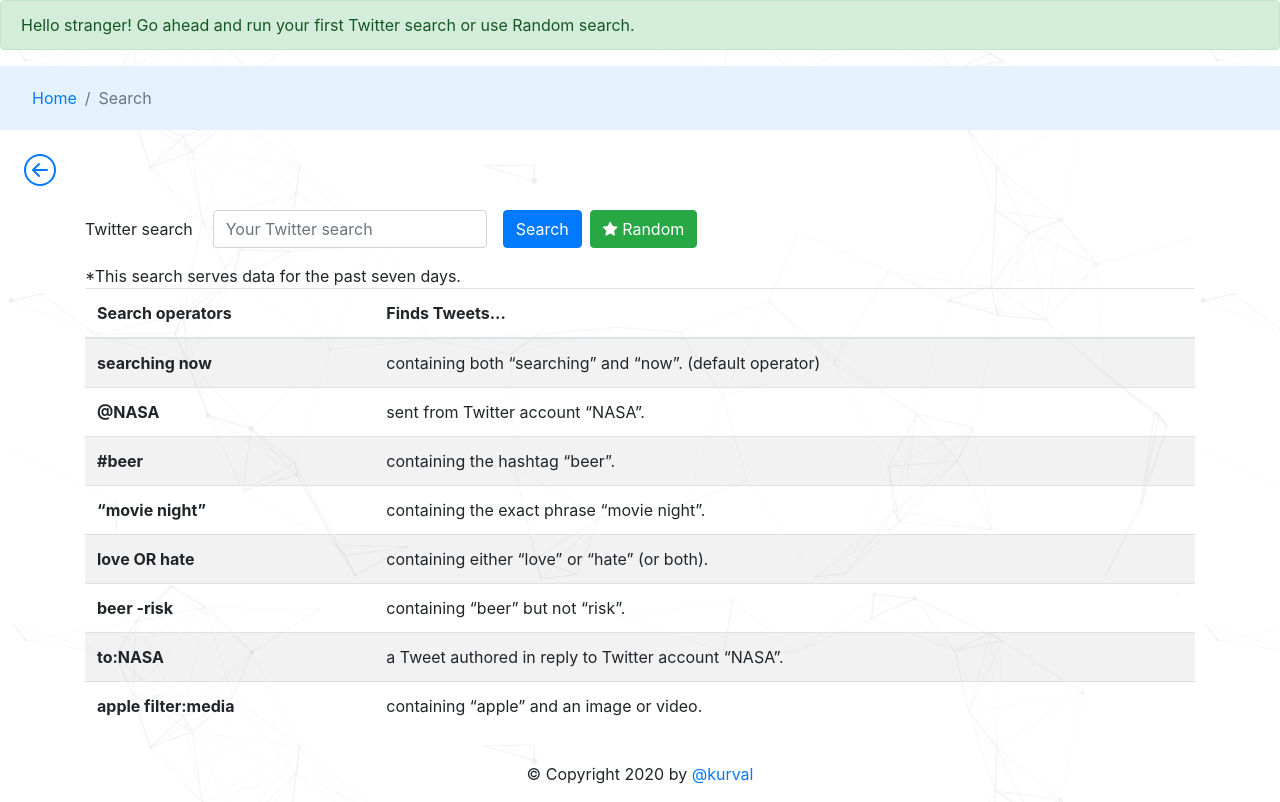
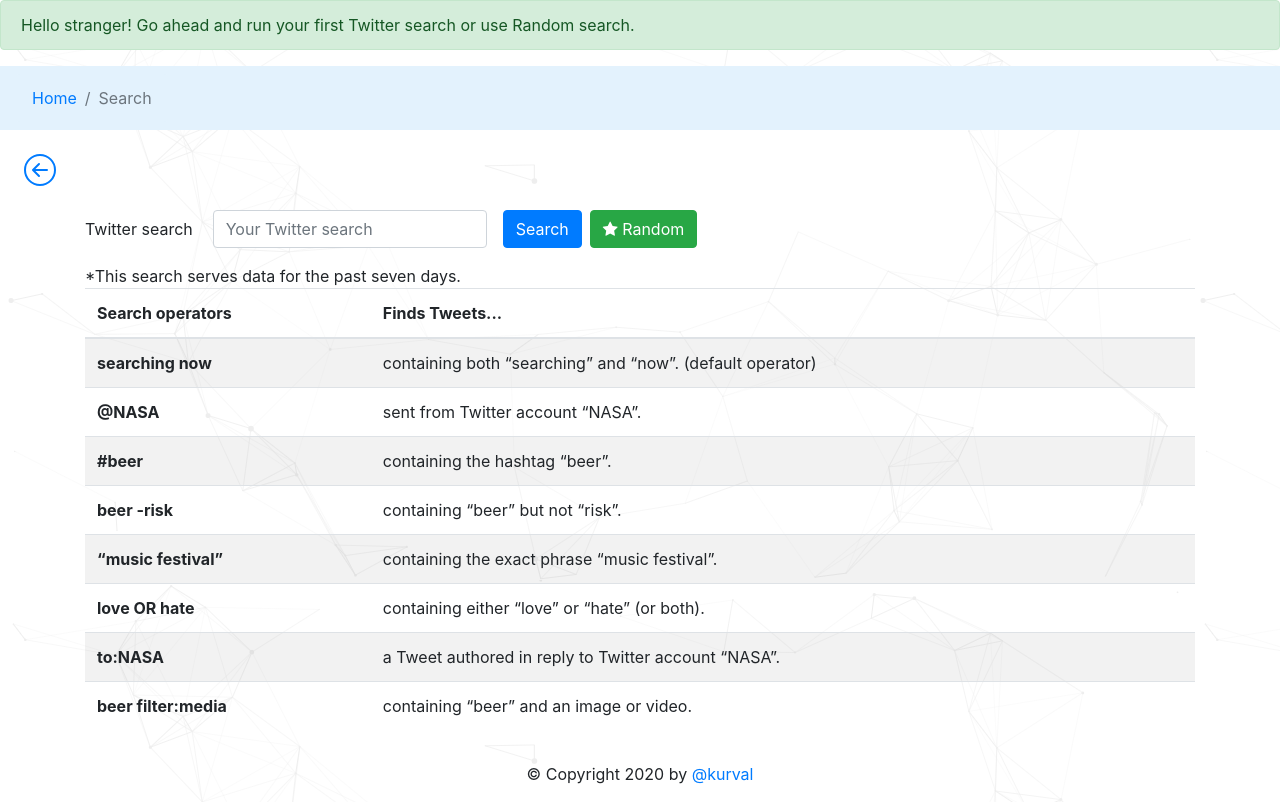
Before and after one commit to kurval/Twitter-Analyzer, a Flask app: page /search in a window 1280 px wide. Run offline with Flask 2, Linux system fonts and the light colour scheme.

Commit message:
updating search page

```diff
--- a/twa_app/templates/search.html
+++ b/twa_app/templates/search.html
@@ -50,24 +50,24 @@
                 <td>containing the hashtag “beer”.</td>
             </tr>
             <tr>
-                <th scope="row">“movie night”</th>
-                <td>containing the exact phrase “movie night”.</td>
+                <th scope="row">beer -risk</th>
+                <td>containing “beer” but not “risk”.</td>
+            </tr>
+            <tr>
+                <th scope="row">“music festival”</th>
+                <td>containing the exact phrase “music festival”.</td>
             </tr>
             <tr>
                 <th scope="row">love OR hate</th>
                 <td>containing either “love” or “hate” (or both).</td>
             </tr>
             <tr>
-                <th scope="row">beer -risk</th>
-                <td>containing “beer” but not “risk”.</td>
-            </tr>
-            <tr>
                 <th scope="row">to:NASA</th>
                 <td>a Tweet authored in reply to Twitter account “NASA”.</td>
             </tr>
             <tr>
-                <th scope="row">apple filter:media</th>
-                <td>containing “apple” and an image or video.</td>
+                <th scope="row">beer filter:media</th>
+                <td>containing “beer” and an image or video.</td>
             </tr>
             </tbody>
         </table>
```
